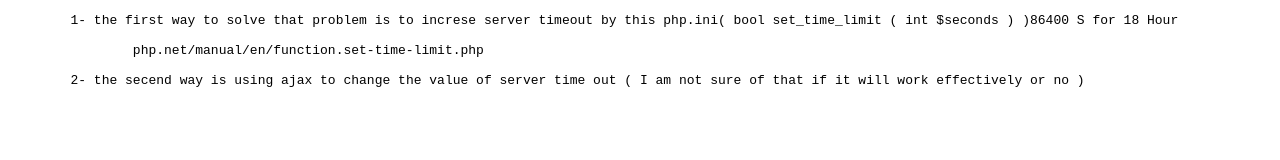
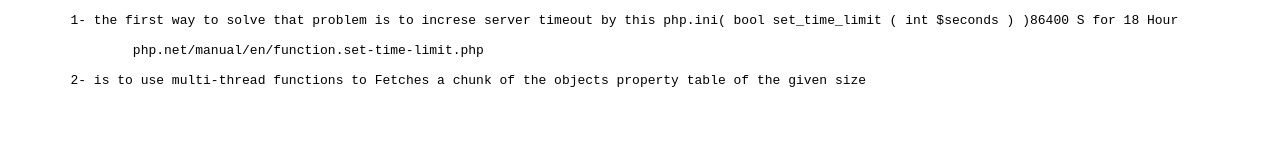
Before and after one commit to abdelrahman-rashidy/TheTask, a plain HTML site: page Back-End/index.html in a window 1280 px wide. Drawn offline with Linux system fonts and the light colour scheme.

Commit message:
The Back-End Task

```diff
--- a/Back-End/index.html
+++ b/Back-End/index.html
@@ -11,7 +11,9 @@
 
 		php.net/manual/en/function.set-time-limit.php
 
-	2- the secend way is using ajax to change the value of server time out ( I am not sure of that if it will work effectively or no )
+	2- is to use multi-thread functions to Fetches a chunk of the objects property table of the given size
+
+
 </pre>
 
 </body>
```
